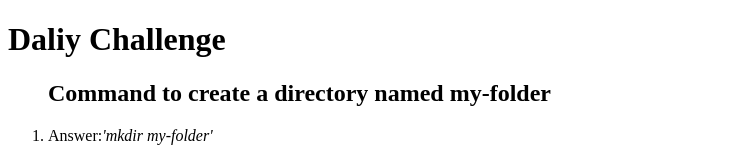
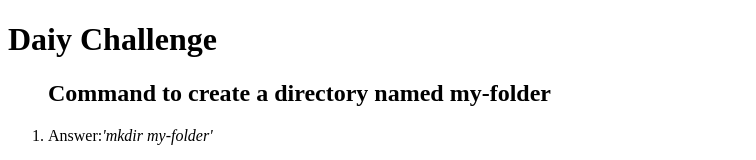
Before and after one commit to OloruntobiOlurombi/Morning-Challenge, a plain HTML site: page index.html in a window 1280 px wide. Shown: the top 160 px of the page, without its empty margins (0-756 px from the left). Drawn offline with Linux system fonts and the light colour scheme.

Commit message:
morning challenge

```diff
--- a/index.html
+++ b/index.html
@@ -7,7 +7,7 @@
     <link href="style.css" rel="stylesheet" type="text/css" />
   </head>
   <body>
-    <h1>Daliy Challenge </h1>
+    <h1>Daiy Challenge </h1>
     <ol>
       <h2>Command to create a directory named my-folder</h2>
       <li>Answer:<em>'mkdir my-folder'</em></li>
```
